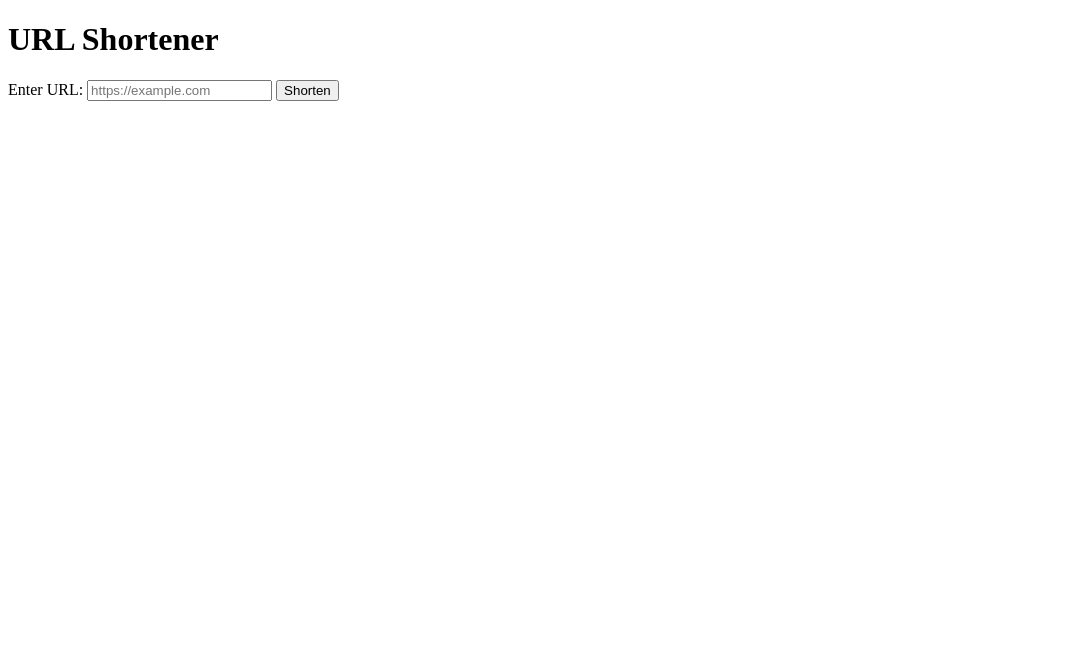
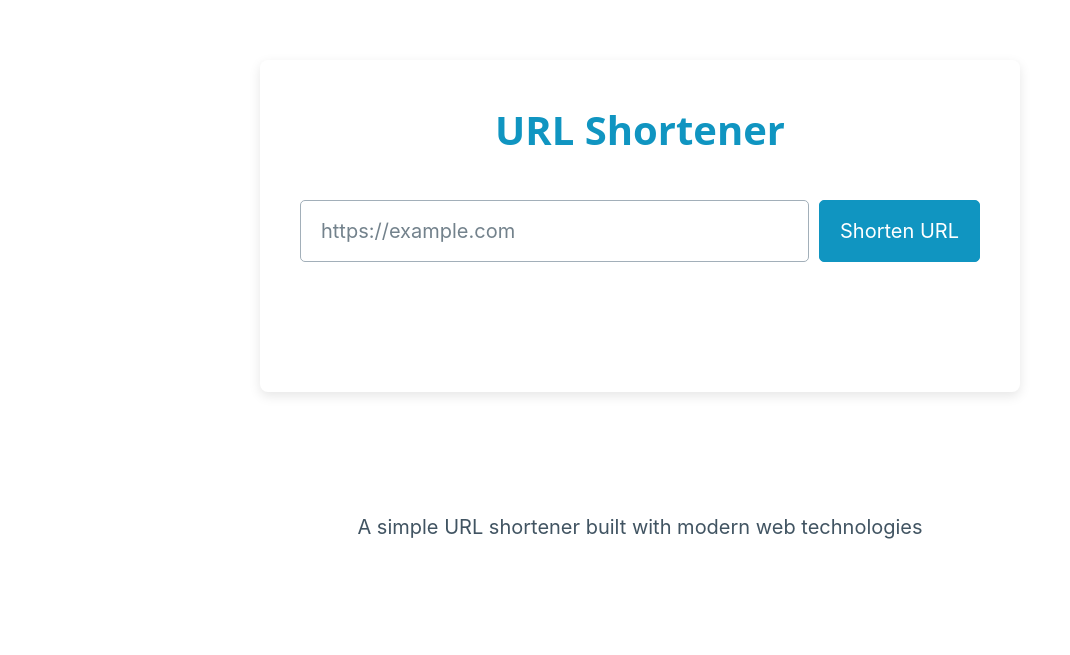
Before and after one commit to peterbenoit/UrlShortener, a website: page public/index.html in a window 1280 px wide. Shown: the whole page, without its empty margins (0-1070 px from the left). Drawn offline with nearby package versions, Linux system fonts and the light colour scheme.

Commit message:
Refactor index.html for improved layout and accessibility; integrate Pico CSS for styling enhancements and update form elements.

```diff
--- a/public/index.html
+++ b/public/index.html
@@ -4,21 +4,83 @@
         <meta charset="UTF-8" />
         <meta name="viewport" content="width=device-width, initial-scale=1.0" />
         <title>URL Shortener</title>
+        <!-- Added lightweight CSS library (Pico CSS) -->
+        <link rel="stylesheet" href="https://unpkg.com/@picocss/pico@1.5.10/css/pico.min.css" />
+        <style>
+            :root {
+                --primary: #3498db;
+                --primary-hover: #2980b9;
+            }
+            body {
+                max-width: 800px;
+                margin: 0 auto;
+                padding: 1rem;
+                font-family: -apple-system, BlinkMacSystemFont, 'Segoe UI', Roboto, Oxygen, Ubuntu,
+                    Cantarell, sans-serif;
+            }
+            .container {
+                padding: 2rem;
+                margin-top: 2rem;
+                border-radius: 8px;
+                box-shadow: 0 4px 12px rgba(0, 0, 0, 0.1);
+                background-color: #fff;
+            }
+            h1 {
+                text-align: center;
+                color: var(--primary);
+                margin-bottom: 2rem;
+            }
+            #shorten-form {
+                display: grid;
+                grid-template-columns: 1fr auto;
+                gap: 0.5rem;
+            }
+            @media (max-width: 600px) {
+                #shorten-form {
+                    grid-template-columns: 1fr;
+                }
+            }
+            #url-input {
+                width: 100%;
+            }
+            #shorten-result {
+                margin-top: 1.5rem;
+                padding: 1rem;
+                border-radius: 4px;
+                word-break: break-all;
+                text-align: center;
+            }
+            #shorten-result a {
+                font-weight: bold;
+                color: var(--primary);
+            }
+            footer {
+                text-align: center;
+                margin-top: 2rem;
+                font-size: 0.85rem;
+                color: #666;
+            }
+        </style>
     </head>
     <body>
+        <div class="container">
             <h1>URL Shortener</h1>
             <form id="shorten-form" autocomplete="off">
-            <label for="url-input">Enter URL:</label>
                 <input
                     type="url"
                     id="url-input"
                     name="url"
                     required
                     placeholder="https://example.com"
+                    aria-label="Enter URL to shorten"
                 />
-            <button type="submit">Shorten</button>
+                <button type="submit">Shorten URL</button>
             </form>
-        <!-- Future: Display shortened URL here -->
+            <div id="shorten-result"></div>
+        </div>
+        <footer>
+            <p>A simple URL shortener built with modern web technologies</p>
+        </footer>
         <script src="/main.js" defer></script>
     </body>
 </html>
```
Also changed, not shown: 1 other file. Lines whose indentation alone changed are shown as unchanged.
